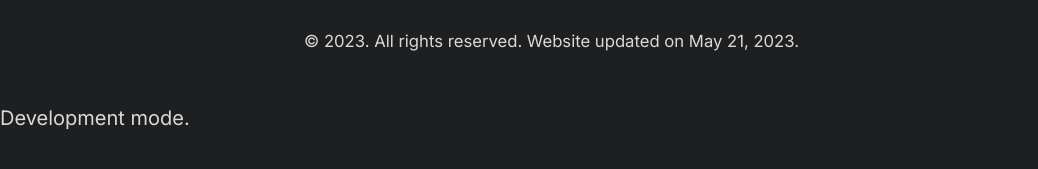
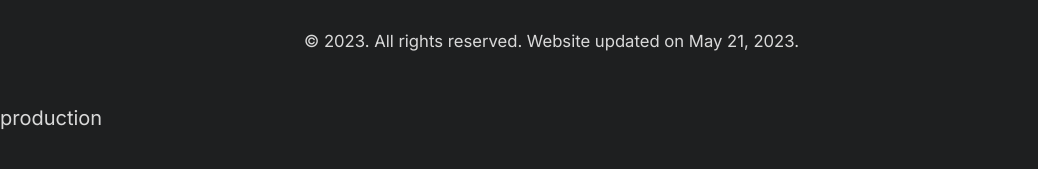
Before and after one commit to extremq/blog, a Jekyll site: the page built from index.md, in a window 1280 px wide. Shown: the part 625-794 px from the top of the page, without its empty margins (0-1038 px from the left). Built offline with Jekyll 4.4.1, drawn with Linux system fonts in a browser that asks for light colours.

Commit message:
Debugging

```diff
--- a/_layouts/default.html
+++ b/_layouts/default.html
@@ -31,7 +31,7 @@
     </div>
 
     {% if jekyll.environment %}
-        Development mode.
+        {{ jekyll.environment }}
     {% else if jekyll.environment == 'development' and site.ga_analytics %}
     <!-- Google tag (gtag.js) -->
     <script async src="https://www.googletagmanager.com/gtag/js?id=G-EL1EQ30NQ9"></script>
```
